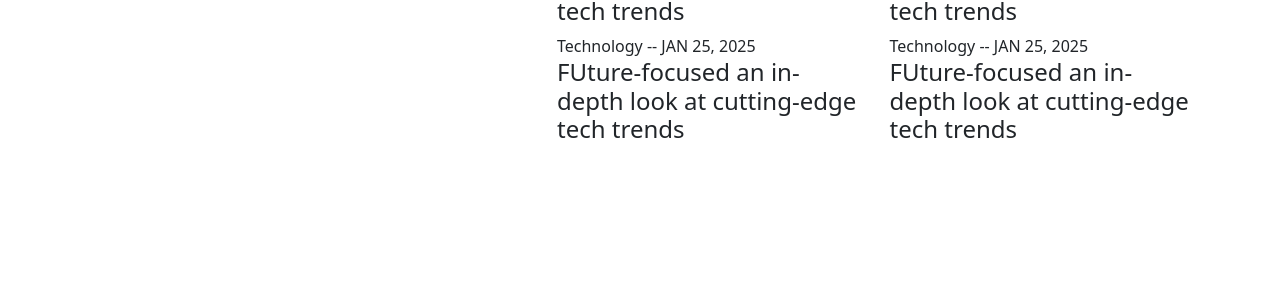
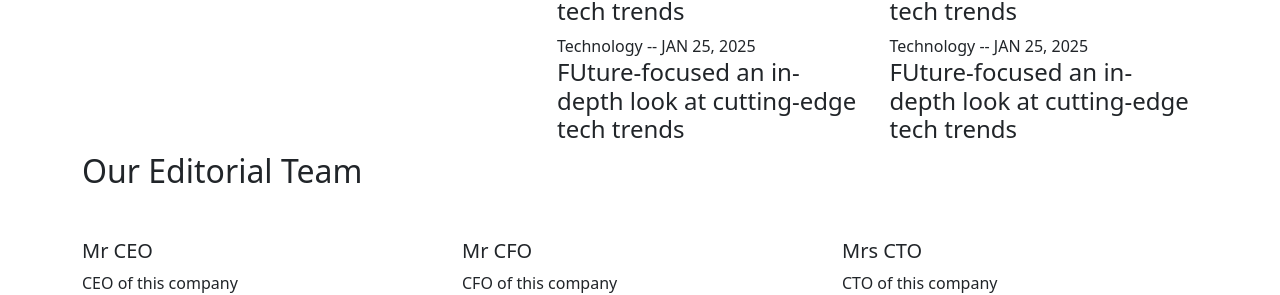
Before and after one commit to meheraj786/jox_news, a plain HTML site: page index.html in a window 1280 px wide. Shown: the part 776-1071 px from the top of the page. Before the commit the page ends 928 px from the top, so only its background shows below. Drawn offline with Linux system fonts and the light colour scheme.

Commit message:
team add

```diff
--- a/index.html
+++ b/index.html
@@ -172,6 +172,54 @@
     </div>
   </div>
    <!-- latest news  -->
+    <!-- latest highlight  -->
+    <!-- latest highlight  -->
+  <!-- editors pick  -->
+  <!-- editors pick  -->
+  <!-- tect news  -->
+  <!-- tect news  -->
+   <!-- team  -->
+   <div id="team">
+    <div class="container">
+      <h2 class="mb-5">Our Editorial Team</h2>
+      <div class="row">
+        <div class="col-lg-4">
+          <div class="team-member member1">
+            <div class="d-flex justify-content-between">
+              <div class="text">
+                <h5>Mr CEO</h5>
+                <span>CEO of this company</span>
+
+              </div>
+            </div>
+          </div>
+        </div>
+        <div class="col-lg-4">
+          <div class="team-member member2">
+            <div class="d-flex justify-content-between">
+              <div class="text">
+                <h5>Mr CFO</h5>
+                <span>CFO of this company</span>
+
+              </div>
+            </div>
+          </div>
+        </div>
+        <div class="col-lg-4">
+          <div class="team-member member3">
+            <div class="d-flex justify-content-between">
+              <div class="text">
+                <h5>Mrs CTO</h5>
+                <span>CTO of this company</span>
+
+              </div>
+            </div>
+          </div>
+        </div>
+      </div>
+    </div>
+  </div>
+   <!-- team  -->
 
 
   <script src="./script/bootstrap.bundle.min.js"></script>
```
